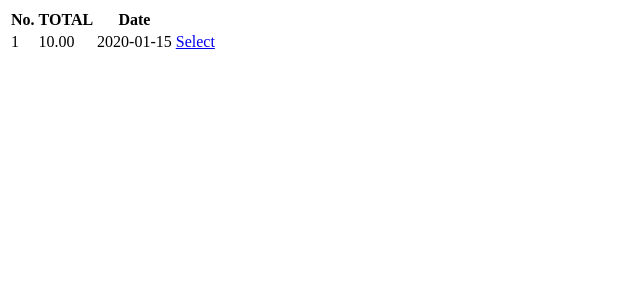
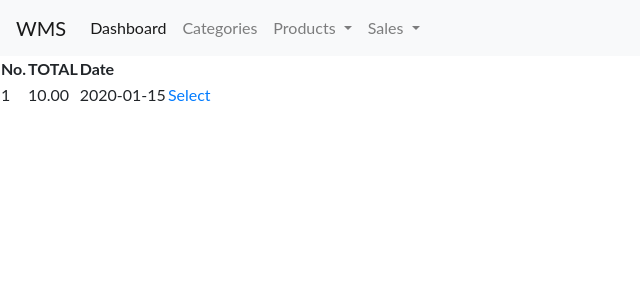
Before and after one commit to akshay2739/Aatmnirbhar-A-team, a PHP site: page /manageSales.php in a window 1280 px wide. Shown: the top 300 px of the page, without its empty margins (0-640 px from the left). Run offline with PHP 8.4, Linux system fonts and the light colour scheme; the visitor is signed in with stand-in values (Sample User, id 1); tables that the repository leaves empty hold one stand-in row (values such as "Sample post").

Commit message:
Header is included on all pages

```diff
--- a/addSales.php
+++ b/addSales.php
@@ -52,6 +52,7 @@ $res =$conn->query("SELECT * FROM `products` INNER JOIN `categories` ON products
     </script>
 </head>
 <body>
+    <?php include_once('include/header.php') ?>
     <a href="viewCart.php">Show Added Products</a>
     <table>
             <tr>
--- a/include/header.php
+++ b/include/header.php
@@ -32,6 +32,16 @@
           <a class="dropdown-item" href="manageProducts.php">Manage Product</a>
         </div>
       </li>
+      <li class="nav-item dropdown">
+        <a class="nav-link dropdown-toggle" href="#" id="navbarDropdownMenuLink" role="button" data-toggle="dropdown" aria-haspopup="true" aria-expanded="false">
+          Sales
+        </a>
+        <div class="dropdown-menu" aria-labelledby="navbarDropdownMenuLink">
+          <a class="dropdown-item" href="addSales.php">Add Sales</a>
+          <a class="dropdown-item" href="manageSales.php">Manage Sales</a>
+        </div>
+      </li>
+
     </ul>
   </div>
 </nav>
--- a/manageSales.php
+++ b/manageSales.php
@@ -6,7 +6,15 @@
 ?>
 
 <!-- HTML FOR DISPLAY OF SALES -->
-
+<!DOCTYPE html>
+<html lang="en">
+<head>
+    <meta charset="UTF-8">
+    <meta name="viewport" content="width=device-width, initial-scale=1.0">
+    <title>Document</title>
+</head>
+<body>
+    <?php include_once('include/header.php') ?>
     <table>
 
         <tr>
@@ -34,6 +42,9 @@
             }
         ?>
     </table>
+</body>
+</html>
+
 
 <!--
  -->
```
Lines whose indentation alone changed are shown as unchanged.
